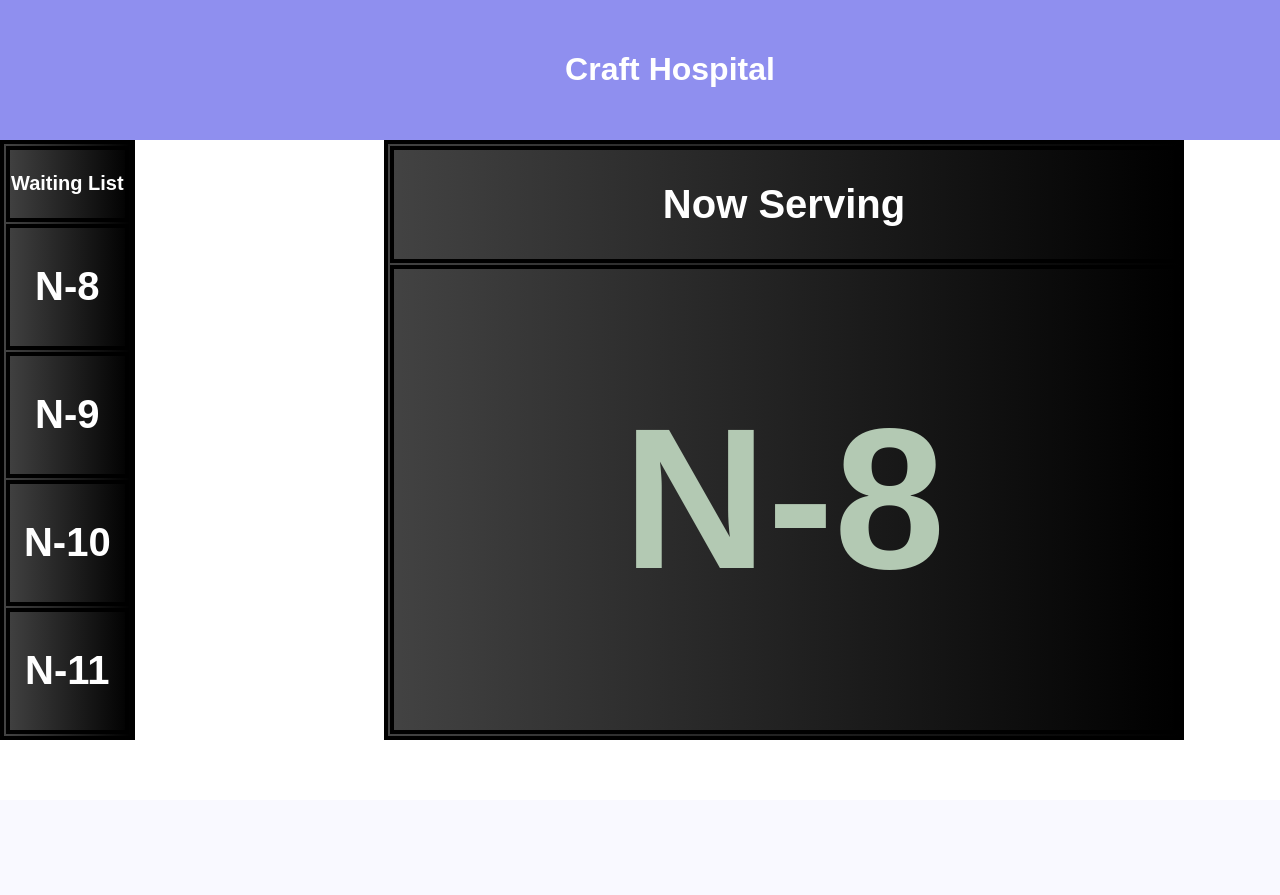
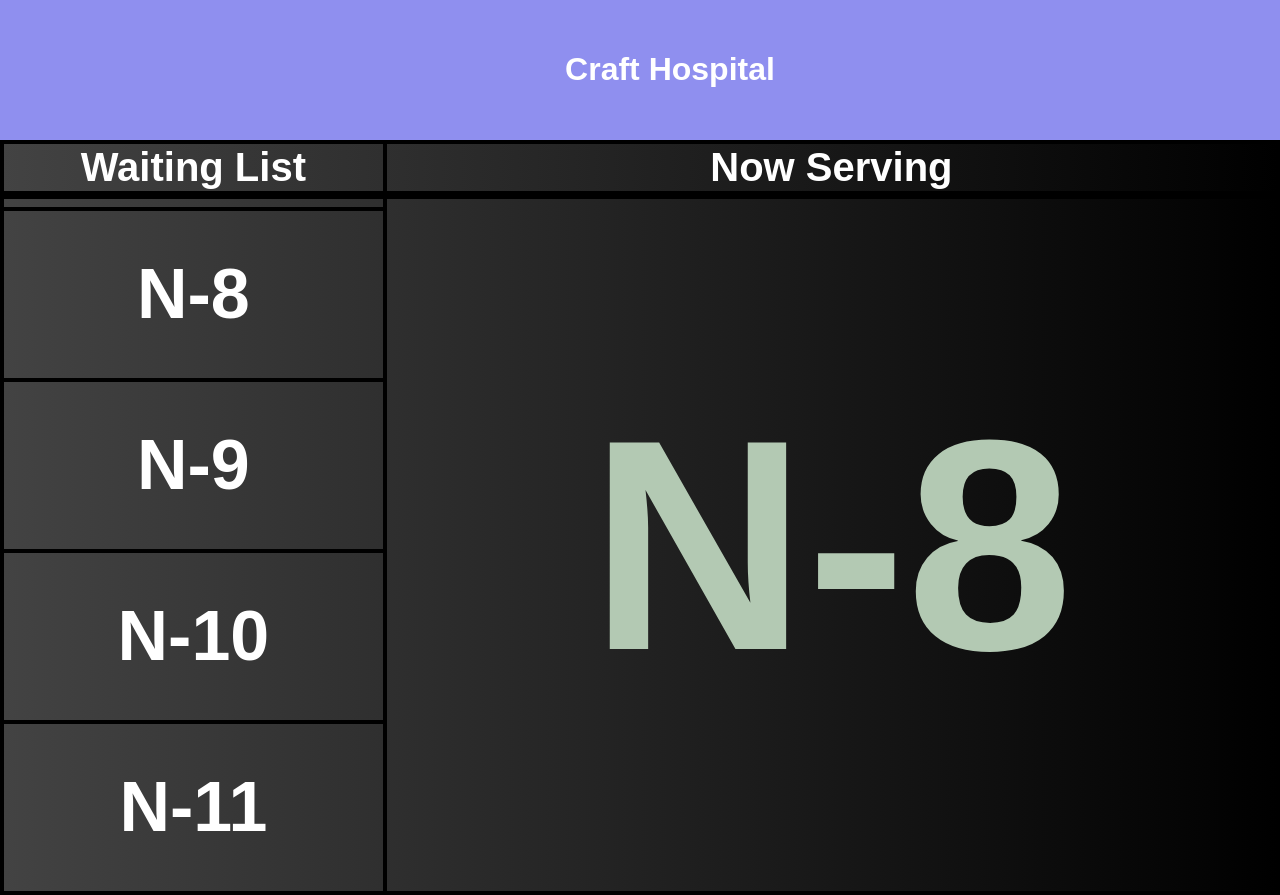
Before and after one commit to pramodthundathil/zion_token_v2, a Django app: page /TokenDisplayer in a window 1280 px wide; the page is wider, and only the part inside the window is pictured. Before the commit the page ends 740 px from the top of that part, so only its background shows below. Run offline with Django 4.2, Linux system fonts and the light colour scheme; a user stored in the database is signed in; data comes from the database, SQL or seed files in the repository; both versions use the stored data as it was after the commit; lists and menus that the app fills with data are empty.

Commit message:
version - 1.1

```diff
--- a/static/style.css
+++ b/static/style.css
@@ -2,11 +2,9 @@ body {
     margin: 0;
     padding: 0;
     font-family: Arial, Helvetica, sans-serif;
-    overflow: hidden;
+
 }
-body::-webkit-scrollbar{
-    display: none;
-}
+
 .upbar {
     width: 100%;
     padding: 30px;
@@ -43,6 +41,21 @@ body::-webkit-scrollbar{
     background: linear-gradient(to right, #434343, #000000); /* W3C, IE 10+/ Edge, Firefox 16+, Chrome 26+, Opera 12+, Safari 7+ */
     color: white;
 }
+.table table{
+    font-size: 40px;
+
+    width: 100%;
+    color: #fff;
+    background: #000000;  /* fallback for old browsers */
+    background: -webkit-linear-gradient(to right, #434343, #000000);  /* Chrome 10-25, Safari 5.1-6 */
+    background: linear-gradient(to right, #434343, #000000); /* W3C, IE 10+/ Edge, Firefox 16+, Chrome 26+, Opera 12+, Safari 7+ */
+
+}
+.table-last table{
+    height: 700px;
+    font-size: 70px;
+}
+
 
 .main-container th {
     color:#fff;
@@ -55,6 +68,7 @@ table,
 th,
 td {
     border: 4px solid black;
+    border-collapse: collapse;
 }
 
 .anima {
@@ -64,7 +78,7 @@ td {
 
 .subcontainer table {
     flex-grow: 9;
-    width: 800px;
+    width: 70%;
     height: 600px;
     text-align: center;
     font-weight: 900;
--- a/templates/index1.html
+++ b/templates/index1.html
@@ -9,6 +9,14 @@
     <meta name="viewport" content="width=device-width, initial-scale=1.0">
     <link rel="stylesheet" href="{%static 'style.css' %}">
     <title>Token</title>
+    <style>
+        body{
+            overflow: hidden;
+        }
+        body::-webkit-scrollbar{
+            display: none;
+        }
+    </style>
 </head>
 
 <body>
@@ -18,8 +26,36 @@
                 <h1>Craft Hospital</h1>
             </div>
     </div>
-    <div class="table-container">
-        <div class="main-container">
+    <div class="table">
+        <table>
+            <tr>
+                <th>Waiting List</th>
+                <th style="width: 70%;">Now Serving
+                </th>
+            </tr>
+        </table>
+    </div>
+    <div class="table table-last">
+        <table>
+            <tr>
+                <th></th>
+                <th style="width: 70%;font-size: 300px;
+                " rowspan="5" class="anima" id="auto">
+
+                    {{token_call}}
+                </th>
+            </tr>
+
+                {%for token in call_token|slice:":4" %}
+                <tr>
+                <th>{{token.Tokens}}</th>
+            </tr>
+                {%endfor%}
+        </table>
+
+    </div>
+
+        <!-- <div class="main-container">
             <table>
                 <tr>
                     <th style="font-size:20px;color:white">Waiting List</th>
@@ -44,8 +80,8 @@
                     </th>
                 </tr>
             </table>
-        </div>
-    </div>
+        </div> -->
+
     <script>
         //setInterval('autoRefresh()', 2000);
         window.setInterval('refresh()', 2000);
```
Also changed, not shown: db.sqlite3.
